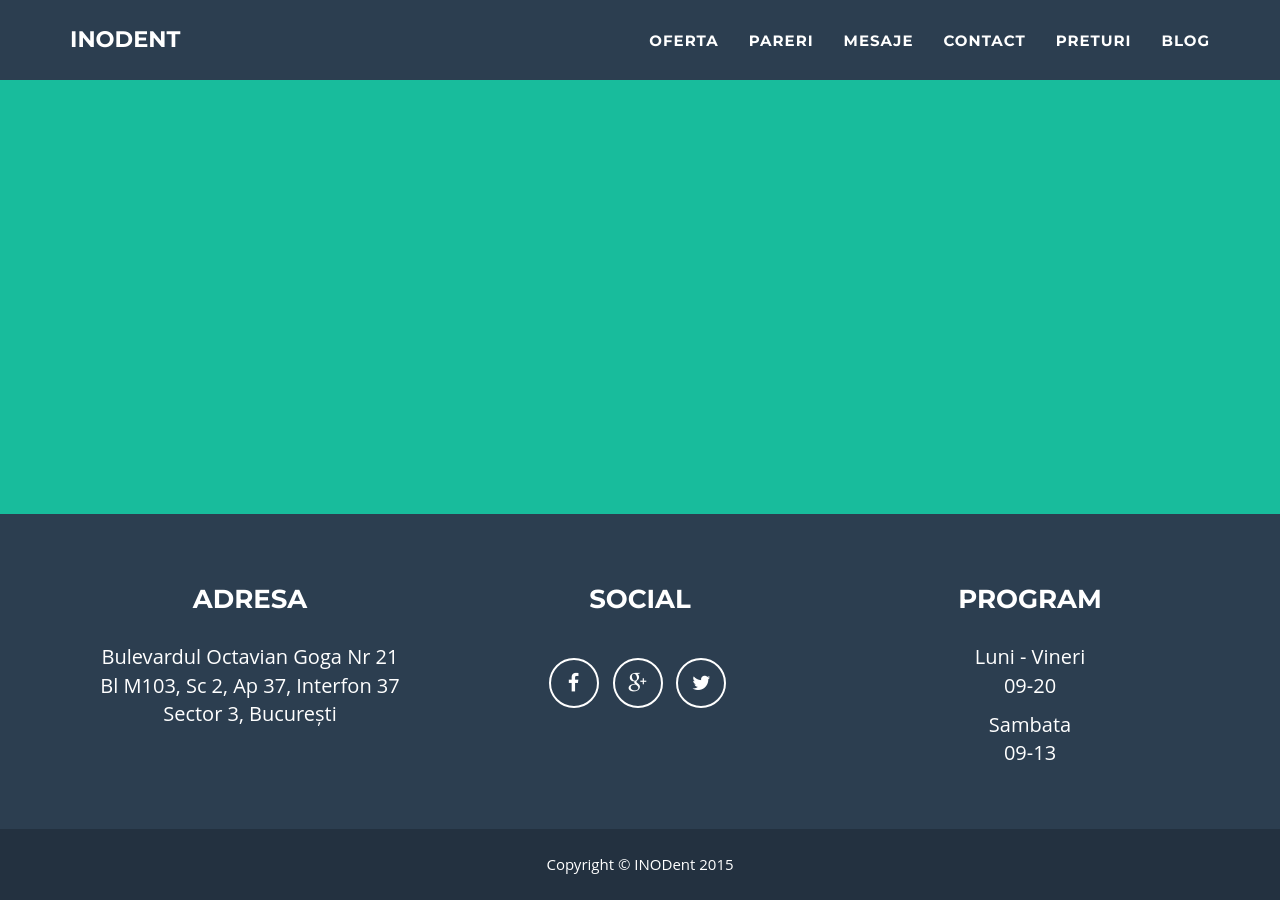
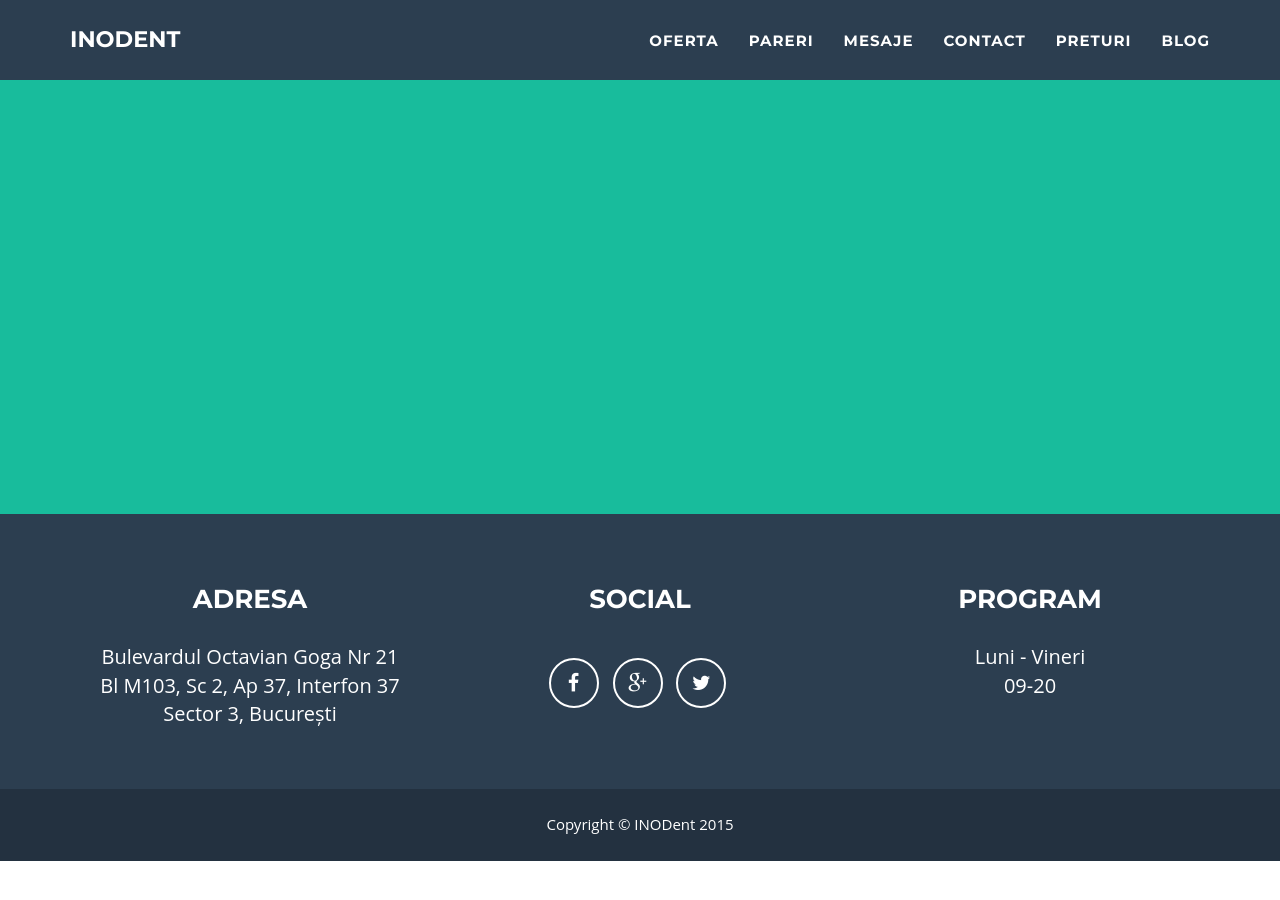
Before and after one commit to littledentgopo/offerdent, a Jekyll site: the page built from index.html, in a window 1280 px wide and 900 px high, scrolled down 4382 px. Built offline with Jekyll 4.4.1, drawn with Linux system fonts in a browser that asks for light colours; comment, search, counter and statistics services are not loaded; after the commit the page ends 5243 px from its top, so only the background shows below that.

Commit message:
remove sambata

```diff
--- a/_includes/footer.html
+++ b/_includes/footer.html
@@ -26,7 +26,6 @@
                     <div class="footer-col col-md-4">
                         <h3>Program</h3>
                         <p>Luni - Vineri<br>09-20</p>
-                        <p>Sambata<br/>09-13</p>
                     </div>
                 </div>
             </div>
```
